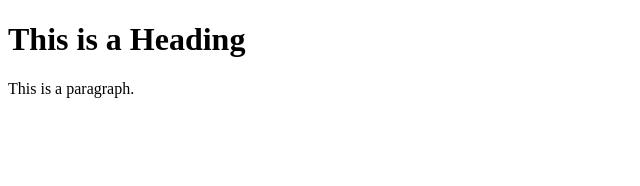
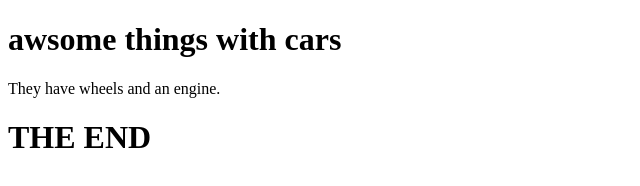
Before and after one commit to coolstuff123-cpu/random-stuff, a plain HTML site: page index.html in a window 1280 px wide. Shown: the whole page, without its empty margins (0-640 px from the left). Drawn offline with Linux system fonts and the light colour scheme.

Commit message:
Update index.html

```diff
--- a/index.html
+++ b/index.html
@@ -5,8 +5,9 @@
 </head>
 <body>
 
-<h1>This is a Heading</h1>
-<p>This is a paragraph.</p>
+<h1>awsome things with cars</h1>
+<p>They have wheels and an engine.</p>
+<h1>THE END</h1>
 
 </body>
 </html>
```
